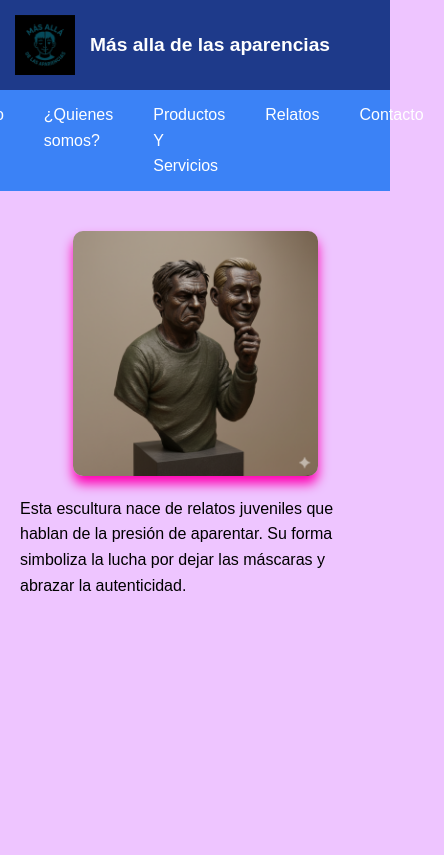
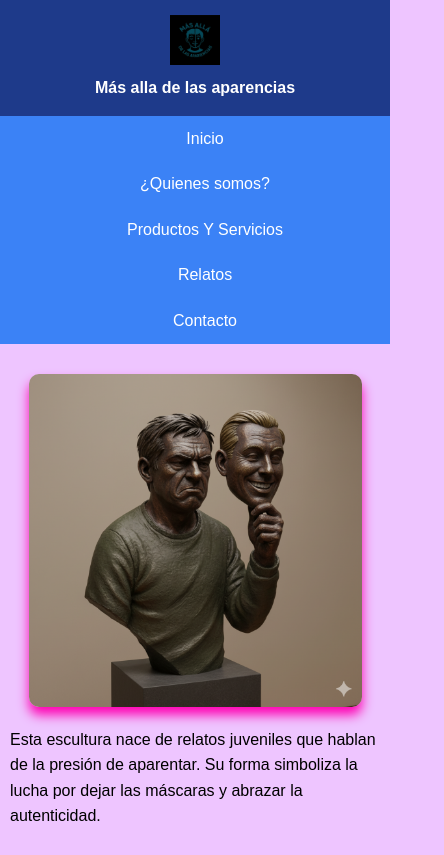
Before and after one commit to DoblasKnight/paguina, a plain HTML site: page index.html in a window 390 px wide. Shown: the whole page, 444 px wide, since content can reach past the window. Drawn offline with Linux system fonts and the light colour scheme.

Commit message:
barraNAV

```diff
--- a/estilo.css
+++ b/estilo.css
@@ -130,3 +130,40 @@ input {
 textarea {
   background-color: #eec5ff;
 }
+
+/* --- escala para celulares --- */
+@media (max-width: 600px) {
+  header {
+    flex-direction: column;
+    text-align: center;
+  }
+
+  header img {
+    height: 50px;
+    margin: 0 0 10px 0;
+  }
+
+  header h1 {
+    font-size: 1rem;
+  }
+
+  nav ul {
+    flex-direction: column;
+    align-items: center;
+  }
+
+  nav ul li a {
+    padding: 10px;
+    font-size: 1rem;
+    width: 100%;
+    text-align: center;
+  }
+
+  main {
+    padding: 10px;
+  }
+
+  .imagenes {
+    max-width: 90%;
+  }
+}
```
